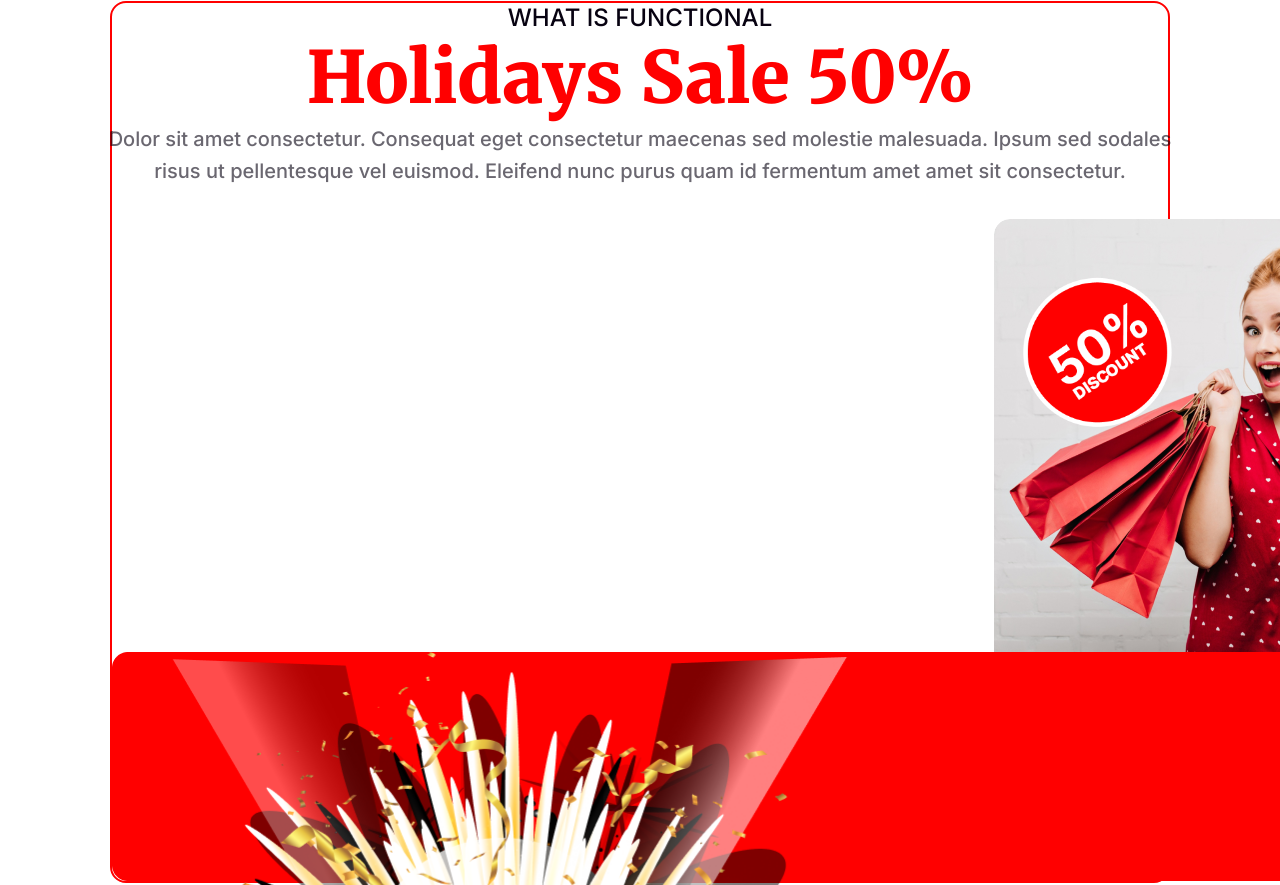
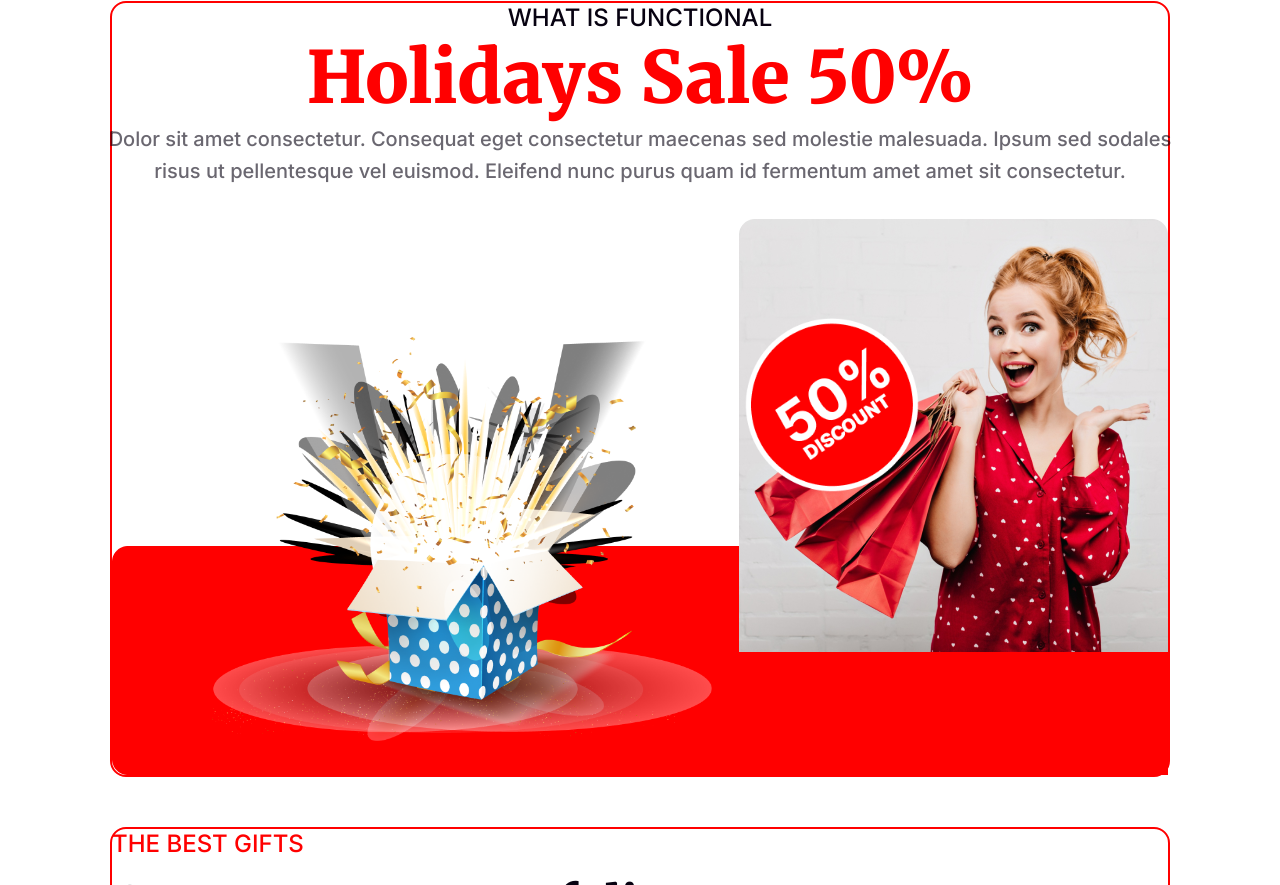
Before and after one commit to abujaher5/New-year-new-mission, a plain HTML site: page index.html in a window 1280 px wide. Shown: the part 3336-4221 px from the top of the page. Drawn offline with Linux system fonts and the light colour scheme.

Commit message:
added some information

```diff
--- a/index.html
+++ b/index.html
@@ -96,13 +96,20 @@
         </p>
       </div>
 
-      <div class="msec1-box2">
+      <!-- <div class="msec1-box2">
 
-        <!-- <img src="/resources/Rectangle 1.png" alt="" class="box2-img1" /> -->
+        <img src="/resources/Rectangle 1.png" alt="" class="box2-img1" />
         <img src="resources/Group 44.png" alt="" class="box2-img2" />
       </div>
       <div class="msec1-box3">
         <img src="resources/Group 75.png" alt="" class="box3-img1" />
+      </div> -->
+
+      <div>
+        <div class="bonus-section">
+          <div id="group-75"><img src="resources/Group 75.png" alt=""></div>
+          <div id="group-44"><img src="resources/Group 44.png" alt=""></div>
+        </div>
       </div>
     </section>
     <section class="msection2 container">
@@ -120,7 +127,7 @@
         <img src="resources/Rectangle 5.png" alt="" class="msec2-img">
       </div>
       <div class="msec2-box3 samebox">
-        <img src="resources/Rectangle 6.png" alt="" class="msec2-img">
+        <img src="./resources/Rectangle 6.png" alt="" class="msec2-img">
         <img src="resources/Rectangle 7.png" alt="" class="msec2-img">
         <img src="resources/Rectangle 8.png" alt="" class="msec2-img">
 
--- a/styles/style.css
+++ b/styles/style.css
@@ -328,15 +328,41 @@ padding:30px;
   height: 206.841px;
 }
 
-.msec1-box3 {
+/* .msec1-box3 {
   background-image: url('/resources/Rectangle\ 2.png');
   width: 1320px;
   height: 229px;
 }
 .box3-img1 {
-  width: 796.463px;
-  height: 662.07px;
+  width: 400px;
+  height: 400px;
+  margin-bottom: 500px;
+  position: absolute;
+
+} */
+
+.bonus-section {
+    /* margin: 80px 283px 50px 300px; */
+    max-width: 1840px;
+    height: 69.5vh;
+    background-image: url("../resources/Rectangle\ 1.png"), url("../resources/Rectangle\ 2.png");
+    background-repeat: no-repeat;
+    background-position: top right, bottom left;
+    display: flex;
+    justify-content: space-between;
+    align-items: center;
 }
+
+.bonus-section #group-44 img{
+    width: 240px;
+    margin: 0 300px 180px 0;
+}
+
+.bonus-section #group-75 img {
+    width: 500px;
+    margin: 100px 0 0 100px;
+}
+
 
 .msection2 {
   height: 1163px;
@@ -422,6 +448,7 @@ p {
   display: flex;
   justify-content: space-between;
   margin-top:40px;
+  padding:50px 0;
 }
 
 .des {
@@ -457,3 +484,8 @@ p {
   margin: 50px auto 0;
 
 }
+hr{
+
+margin:50px 0;
+border:0 0 1px 0;
+}
```
